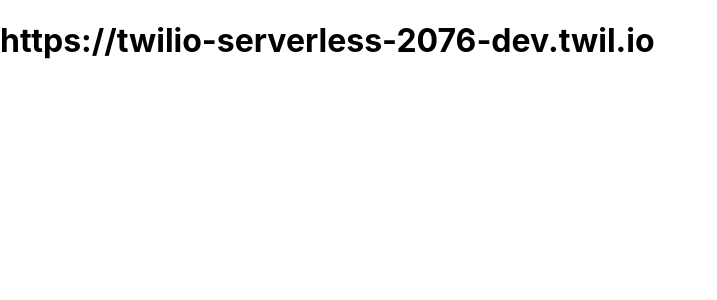
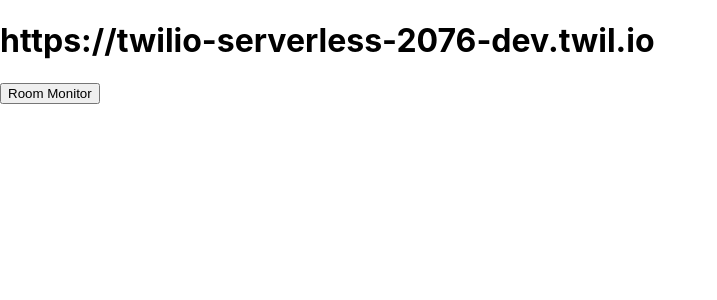
Before and after one commit to xeiaaa/twilio-video-tutorial-2021, a React (Create React App) app: page / in a window 1280 px wide. Shown: the top 300 px of the page, without its empty margins (0-717 px from the left). Built offline with nearby package versions, Linux system fonts and the light colour scheme; no server answers.

Commit message:
feature: added video room monitor

```diff
--- a/package.json
+++ b/package.json
@@ -6,10 +6,12 @@
     "@testing-library/jest-dom": "^5.11.4",
     "@testing-library/react": "^11.1.0",
     "@testing-library/user-event": "^12.1.10",
+    "@twilio/video-room-monitor": "^1.0.0-beta.1",
     "axios": "^0.24.0",
     "react": "^17.0.2",
     "react-dom": "^17.0.2",
     "react-scripts": "4.0.3",
+    "react-spring": "^9.3.2",
     "twilio-video": "^2.18.1",
     "web-vitals": "^1.0.1"
   },
--- a/src/App.js
+++ b/src/App.js
@@ -1,6 +1,7 @@
 import { useEffect, useState } from 'react'
 import { getToken } from './helpers'
 import { connect } from 'twilio-video'
+import { VideoRoomMonitor } from '@twilio/video-room-monitor'
 
 const IDENTITY = 'USER_1'
 const ROOM_NAME = 'DEFAULT_ROOM'
@@ -13,8 +14,11 @@
         const result = await getToken(IDENTITY)
         console.log('Access Token:', result.data.accessToken)
 
-        const room = await connect(result.data.accessToken, { name: ROOM_NAME })
+        const room = await connect(result.data.accessToken, { name: ROOM_NAME, tracks: [] })
         console.log('Twilio Room Instance:', room)
+
+        // Register the room
+        VideoRoomMonitor.registerVideoRoom(room)
       } catch (err) {
         console.log(err)
       }
@@ -22,9 +26,15 @@
     init()
   }, [])
 
+  const openRoomMonitor = () => {
+    VideoRoomMonitor.openMonitor()
+  }
+
   return (
     <div>
       <h1>{ process.env.REACT_APP_TWILIO_SERVERLESS_URL }</h1>
+
+      <button onClick={() => openRoomMonitor()}>Room Monitor</button>
     </div>
   );
 }
```
Also changed, not shown: 1 other file (tests, documents, lock files or other folders).
